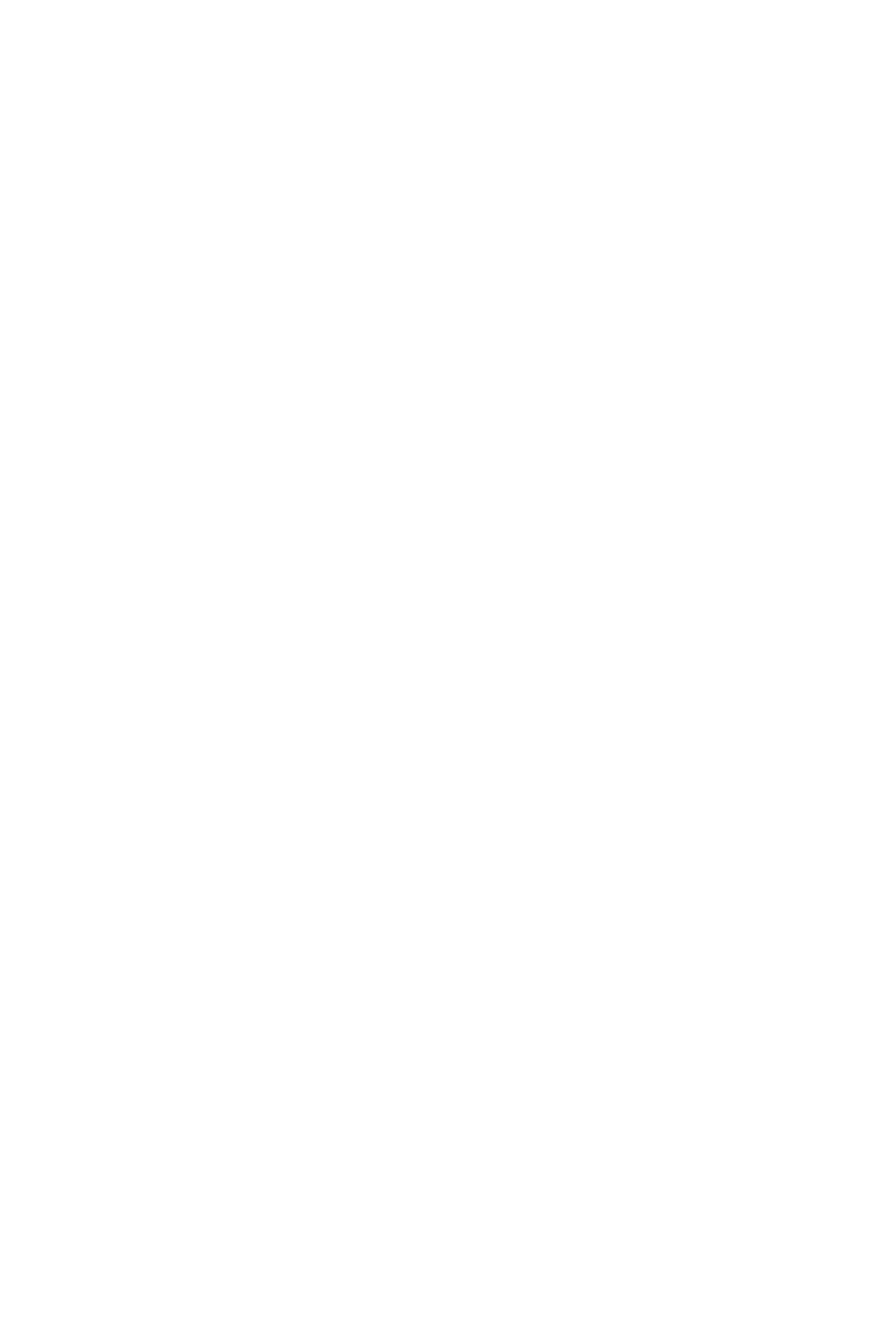
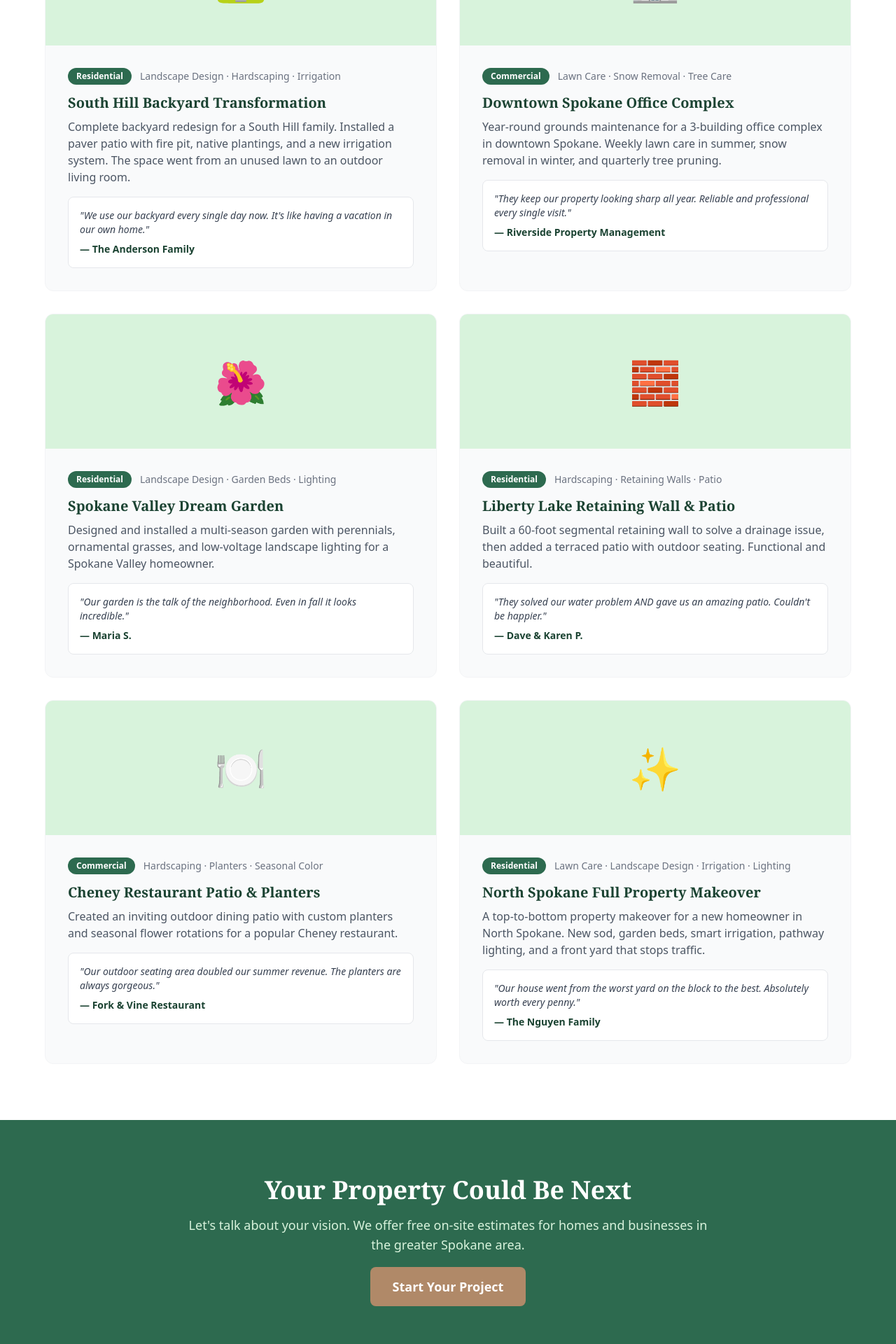
Before and after one commit to AutoRepHero/landscaper-demo, a Next.js app: page /projects in a window 1280 px wide. Before the commit this address had no page. Shown: the part 560-2480 px from the top of the page at 70% size. Before the commit the page ends 800 px from the top, so only its background shows below. Built offline with nearby package versions, Linux system fonts and the light colour scheme.

Commit message:
Create page.tsx

```diff
--- /dev/null
+++ b/src/app/projects/page.tsx
@@ -0,0 +1,157 @@
+import Header from "@/components/Header";
+import Footer from "@/components/Footer";
+import Link from "next/link";
+import type { Metadata } from "next";
+
+export const metadata: Metadata = {
+  title: "Our Projects | Spokane Landscaping Portfolio",
+  description:
+    "Browse our landscaping projects in Spokane, WA. See before & after transformations for residential and commercial properties — lawn care, hardscaping, landscape design, and more.",
+};
+
+const projects = [
+  {
+    title: "South Hill Backyard Transformation",
+    category: "Residential",
+    services: "Landscape Design · Hardscaping · Irrigation",
+    description:
+      "Complete backyard redesign for a South Hill family. Installed a paver patio with fire pit, native plantings, and a new irrigation system. The space went from an unused lawn to an outdoor living room.",
+    testimonial: "We use our backyard every single day now. It's like having a vacation in our own home.",
+    client: "The Anderson Family",
+    icon: "🏡",
+  },
+  {
+    title: "Downtown Spokane Office Complex",
+    category: "Commercial",
+    services: "Lawn Care · Snow Removal · Tree Care",
+    description:
+      "Year-round grounds maintenance for a 3-building office complex in downtown Spokane. Weekly lawn care in summer, snow removal in winter, and quarterly tree pruning.",
+    testimonial: "They keep our property looking sharp all year. Reliable and professional every single visit.",
+    client: "Riverside Property Management",
+    icon: "🏢",
+  },
+  {
+    title: "Spokane Valley Dream Garden",
+    category: "Residential",
+    services: "Landscape Design · Garden Beds · Lighting",
+    description:
+      "Designed and installed a multi-season garden with perennials, ornamental grasses, and low-voltage landscape lighting for a Spokane Valley homeowner.",
+    testimonial: "Our garden is the talk of the neighborhood. Even in fall it looks incredible.",
+    client: "Maria S.",
+    icon: "🌺",
+  },
+  {
+    title: "Liberty Lake Retaining Wall & Patio",
+    category: "Residential",
+    services: "Hardscaping · Retaining Walls · Patio",
+    description:
+      "Built a 60-foot segmental retaining wall to solve a drainage issue, then added a terraced patio with outdoor seating. Functional and beautiful.",
+    testimonial: "They solved our water problem AND gave us an amazing patio. Couldn't be happier.",
+    client: "Dave & Karen P.",
+    icon: "🧱",
+  },
+  {
+    title: "Cheney Restaurant Patio & Planters",
+    category: "Commercial",
+    services: "Hardscaping · Planters · Seasonal Color",
+    description:
+      "Created an inviting outdoor dining patio with custom planters and seasonal flower rotations for a popular Cheney restaurant.",
+    testimonial: "Our outdoor seating area doubled our summer revenue. The planters are always gorgeous.",
+    client: "Fork & Vine Restaurant",
+    icon: "🍽️",
+  },
+  {
+    title: "North Spokane Full Property Makeover",
+    category: "Residential",
+    services: "Lawn Care · Landscape Design · Irrigation · Lighting",
+    description:
+      "A top-to-bottom property makeover for a new homeowner in North Spokane. New sod, garden beds, smart irrigation, pathway lighting, and a front yard that stops traffic.",
+    testimonial: "Our house went from the worst yard on the block to the best. Absolutely worth every penny.",
+    client: "The Nguyen Family",
+    icon: "✨",
+  },
+];
+
+export default function ProjectsPage() {
+  return (
+    <>
+      <Header />
+      <main>
+        {/* Hero */}
+        <section className="bg-brand-dark text-white py-20 px-6 text-center">
+          <div className="max-w-3xl mx-auto">
+            <h1 className="font-heading text-4xl md:text-5xl font-bold mb-4">
+              Our Projects
+            </h1>
+            <p className="text-lg text-gray-300">
+              See what we've done for homes and businesses across the Spokane, WA
+              area. Every project is a reflection of our commitment to quality.
+            </p>
+          </div>
+        </section>
+
+        {/* Projects grid */}
+        <section className="py-20 px-6 bg-white">
+          <div className="max-w-6xl mx-auto">
+            <div className="grid grid-cols-1 md:grid-cols-2 gap-8">
+              {projects.map((p) => (
+                <div
+                  key={p.title}
+                  className="bg-gray-50 rounded-xl overflow-hidden border border-gray-100 hover:shadow-lg transition"
+                >
+                  {/* Image placeholder */}
+                  <div className="bg-brand-light h-48 flex items-center justify-center text-6xl">
+                    {p.icon}
+                  </div>
+
+                  <div className="p-8">
+                    <div className="flex items-center gap-3 mb-3">
+                      <span className="bg-brand-green text-white text-xs font-bold px-3 py-1 rounded-full">
+                        {p.category}
+                      </span>
+                      <span className="text-sm text-gray-500">{p.services}</span>
+                    </div>
+
+                    <h2 className="font-heading text-xl font-bold text-brand-dark mb-2">
+                      {p.title}
+                    </h2>
+                    <p className="text-gray-600 mb-4">{p.description}</p>
+
+                    <div className="bg-white rounded-lg p-4 border border-gray-200">
+                      <p className="text-gray-700 italic text-sm mb-2">
+                        "{p.testimonial}"
+                      </p>
+                      <p className="text-sm font-semibold text-brand-dark">
+                        — {p.client}
+                      </p>
+                    </div>
+                  </div>
+                </div>
+              ))}
+            </div>
+          </div>
+        </section>
+
+        {/* CTA */}
+        <section className="py-20 px-6 bg-brand-green text-white text-center">
+          <div className="max-w-3xl mx-auto">
+            <h2 className="font-heading text-3xl md:text-4xl font-bold mb-4">
+              Your Property Could Be Next
+            </h2>
+            <p className="text-lg mb-8 text-brand-light">
+              Let's talk about your vision. We offer free on-site estimates for
+              homes and businesses in the greater Spokane area.
+            </p>
+            <Link
+              href="/contact"
+              className="bg-brand-gold text-white font-bold px-8 py-4 rounded-lg hover:bg-opacity-90 transition text-lg"
+            >
+              Start Your Project
+            </Link>
+          </div>
+        </section>
+      </main>
+      <Footer />
+    </>
+  );
+}
```
